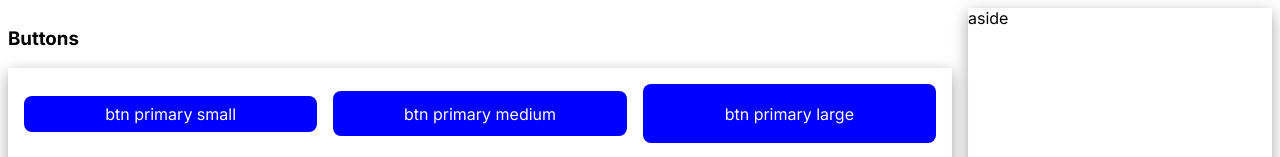
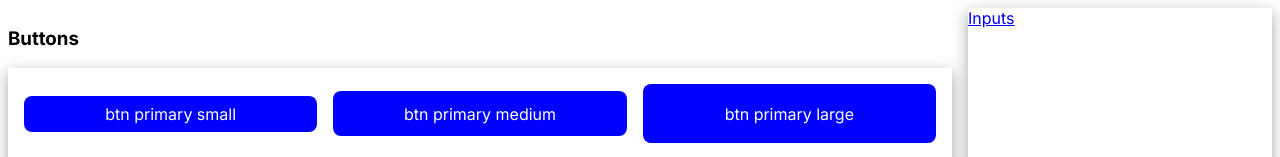
Before and after one commit to arunkumar413/serene-UI, a React (Create React App) app: page / in a window 1280 px wide. Shown: the top 157 px of the page. Built offline with nearby package versions, Linux system fonts and the light colour scheme.

Commit message:
adding hash routing

```diff
--- a/src/App.js
+++ b/src/App.js
@@ -112,7 +112,7 @@ export default function App() {
             btn large outlined success{" "}
           </button>
         </div>
-        <h3> Inputs </h3>
+        <h3 id="inputs"> Inputs </h3>
         <div
           style={{
             // width: "60%",
@@ -312,7 +312,7 @@ export default function App() {
         }}
       >
         {" "}
-        aside
+        <a href="/#inputs"> Inputs</a>
       </aside>
     </div>
   );
```
